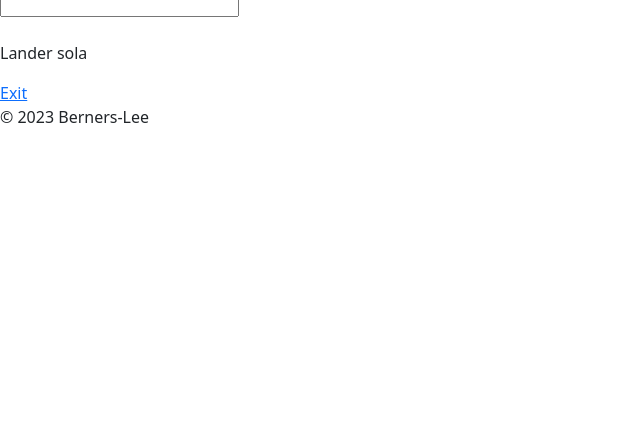
After one commit to landerssini/Php-Final-Project, a PHP site: page /movie.php?movie_id=1 in a window 1280 px wide. The commit adds this page. Shown: the part 369-800 px from the top of the page, without its empty margins (0-640 px from the left). Run offline with PHP 8.4, Linux system fonts and the light colour scheme.

Commit message:
Adding features

```diff
--- a/assets/css/styles.css
+++ b/assets/css/styles.css
@@ -0,0 +1,6 @@
+#searchBarResults{
+    display: grid;
+    grid-template-columns: auto auto auto auto auto auto;
+    text-align: center;
+    width: auto;
+}
--- /dev/null
+++ b/movie.php
@@ -0,0 +1,34 @@
+<!DOCTYPE html>
+<html lang="en">
+
+<head>
+    <meta charset="UTF-8">
+    <meta http-equiv="X-UA-Compatible" content="IE=edge">
+    <meta name="viewport" content="width=device-width, initial-scale=1.0">
+    <link href="https://cdn.jsdelivr.net/npm/bootstrap@5.0.2/dist/css/bootstrap.min.css" rel="stylesheet" integrity="sha384-EVSTQN3/azprG1Anm3QDgpJLIm9Nao0Yz1ztcQTwFspd3yD65VohhpuuCOmLASjC" crossorigin="anonymous">
+    <script src="https://cdn.jsdelivr.net/npm/bootstrap@5.0.2/dist/js/bootstrap.bundle.min.js" integrity="sha384-MrcW6ZMFYlzcLA8Nl+NtUVF0sA7MsXsP1UyJoMp4YLEuNSfAP+JcXn/tWtIaxVXM" crossorigin="anonymous"></script>
+    <link rel="stylesheet" href="./assets/css/styles.css">
+    <link rel="stylesheet" href="https://fonts.googleapis.com/css2?family=Material+Symbols+Outlined:opsz,wght,FILL,GRAD@48,400,0,0" />
+    <title>FAVORITE-MOVIES</title>
+</head>
+
+<body>
+    <?php include_once("./partials/header.php"); ?>
+    <section>
+        <div>
+            <input type="text" id="searchBar">
+            <div id="searchBarResults"></div>
+
+            <div>
+                <img src="" alt="">
+                <p>Lander sola</p>
+                <a href="logout.php">Exit</a>
+            </div>
+        </div>
+        <div <?php $id=$_GET["movie_id"]; echo 'movie_id="'.$id.'"' ?> >
+            <div id="mainInfo"></div>
+            <div id="sinopsis"></div>
+            <div id="comments"></div>
+        </div>
+    </section>
+    <?php include_once("footer.php"); ?>
--- a/script.js
+++ b/script.js
@@ -3,19 +3,54 @@ let searchBarResults = document.querySelector("#searchBarResults")
 
 searchBarJS.addEventListener('input', refreshList)
 function refreshList() {
-    var i = 0
   searchBarResults.innerHTML = ""
   let searchQuery = searchBarJS.value
   fetch(`https://api.themoviedb.org/3/search/movie?api_key=c8e111a0d93537cc581d6268be26297b&language=es-ES&query=${searchQuery}&page=1`)
     .then(response => response.json())
     .then(data =>
-            data['results'].slice(0,-10).forEach(movie => {
+      data['results'].slice(0, -5).forEach(movie => {
         let title = movie["title"]
         let movieId = movie["id"]
         let posterPath = "https://image.tmdb.org/t/p/original/" + movie["poster_path"]
-                    searchBarResults.innerHTML += `<div><img src="${posterPath}" style="width:100px" alt="${title} poster">
-            <h4>${title}</h4></div>`
-                    console.log(movie);
+        searchBarResults.innerHTML += `<div class="card text-center "style="width: 18rem;">
+      <img src="${posterPath}" class="card-img-top" alt="${title} poster">
+      <div class="card-body">
+      <h5 class="card-title">${title}</h5>
+
+      <a href="./movie.php?movie_id=${movieId}" class="btn btn-primary">More info</a>
+      </div>
+      </div>`
+
       })
     )
+
 }
+if (window.location.pathname.includes("/movie.php")) {
+  let movieIdDiv = document.querySelector("#mainInfo").parentElement
+  let idFecth = movieIdDiv.getAttribute("movie_id")
+  let mainInfo = document.querySelector("#mainInfo")
+  let sinopsis = document.querySelector("#sinopsis")
+  let comments = document.querySelector("#comments")
+  let INFO
+  fetch(`https:api.themoviedb.org/3/movie/${idFecth}?api_key=c8e111a0d93537cc581d6268be26297b&language=es-ES`)
+  .then(response => response.json())
+  .then(data => {
+    mainInfo.innerHTML+=`<img src="https://image.tmdb.org/t/p/original/${data["poster_path"]}" style="width:270px;" alt="${data["title"]} poster"><h3>${data["title"]}</h3><h3>${data["original_title"]}</h3><h3>${data["release_date"]}</h3><h4>${data["status"]}</h4><h5>${data["runtime"]}min</h5>`
+    sinopsis.innerHTML+=`<p>${data["overview"]}</p>`
+  }
+  )
+
+    // .then(mainInfo.innerHTML += `<img src="https://image.tmdb.org/t/p/original/${INFO["poster_path"]}" style="width:270px;" alt="${INFO["title"]} poster"><h3>${INFO["title"]}</h3><h3>${INFO["original_title"]}</h3><h3>${INFO["release_date"]}</h3><h4>${INFO["status"]}</h4><h5>${INFO["runtime"]}min</h5>`)
+    // .then(sinopsis.innerHTML += `<p>${INFO["overview"]}</p>`)
+    // .then()
+
+
+
+}
+    // let title = data["title"]
+    // let overview = data["overview"]
+    // let original_title = data["original_title"]
+    // let poster_path = data["poster_path"]
+    // let release_date = data["release_date"]
+    // let movStatus = data["status"]
+    // let runtime = data["runtime"]
--- a/userpanel.php
+++ b/userpanel.php
@@ -58,6 +58,7 @@ if (!isset($_SESSION["currentUser"])) {
                 </div>
             </div>
         </div>
+        <div>
         <input type="text" id="searchBar">
         <div id="searchBarResults"></div>
 
@@ -65,6 +66,7 @@ if (!isset($_SESSION["currentUser"])) {
             <img src="" alt="">
             <p>Lander sola</p>
             <a href="logout.php">Exit</a>
+        </div>
         </div>
     </section>
     <section>
```
Lines whose indentation alone changed are shown as unchanged.
